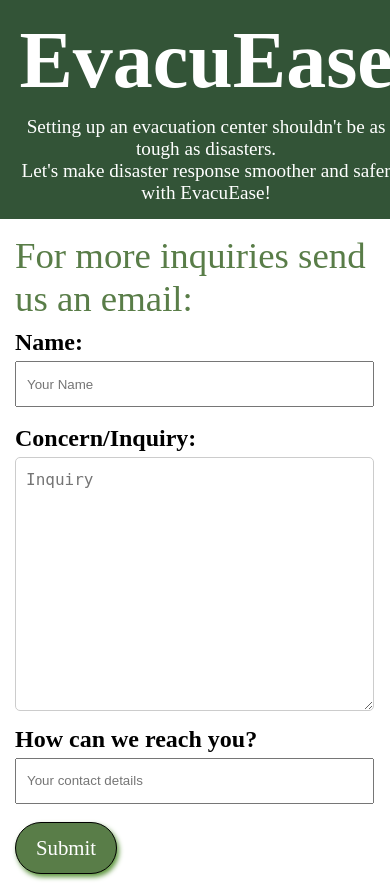
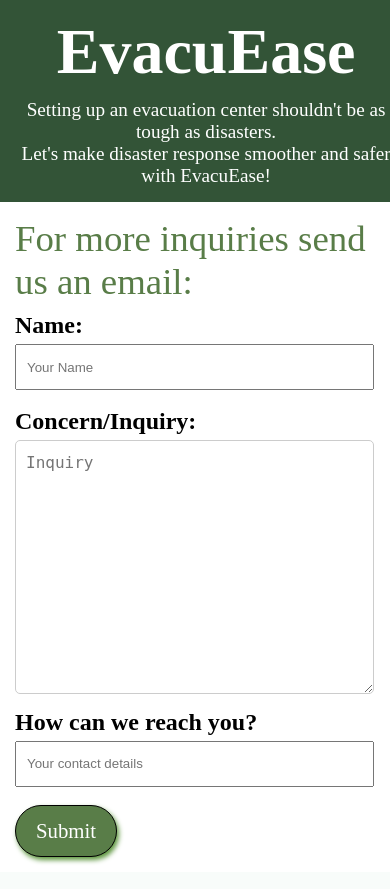
Before and after one commit to TenshiTo/EvacuEase, a PHP site: page /tcpdf/Contact.html in a window 390 px wide. Shown: the part 72-961 px from the top of the page. After the commit the page ends 935 px from the top, so only its background shows below. Run offline with PHP 8.4, Linux system fonts and the light colour scheme; some web fonts are replaced.

Commit message:
Add files via upload

```diff
--- a/styles/main_styles/contact.css
+++ b/styles/main_styles/contact.css
@@ -130,7 +130,7 @@ input[type="text"]{
         flex-direction: column;
     }
     .left h1{
-        font-size: 5rem;
+        font-size: 4rem;
     }
     .left, .right{
         width: 100%;
```
